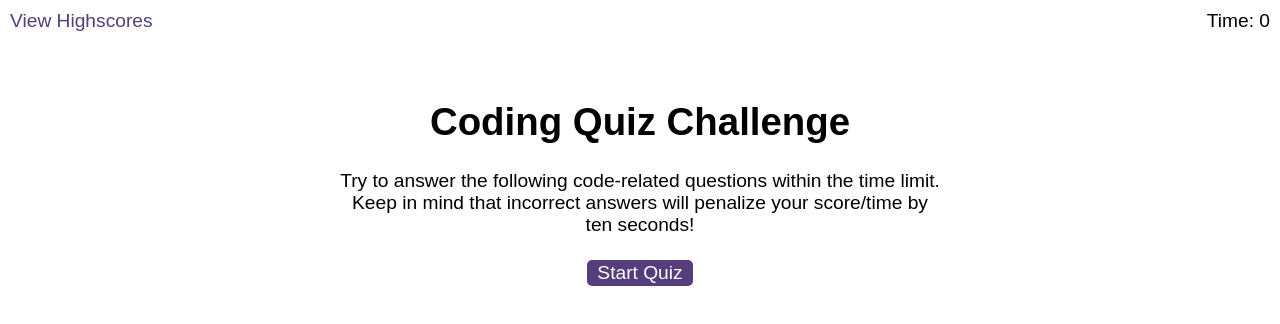
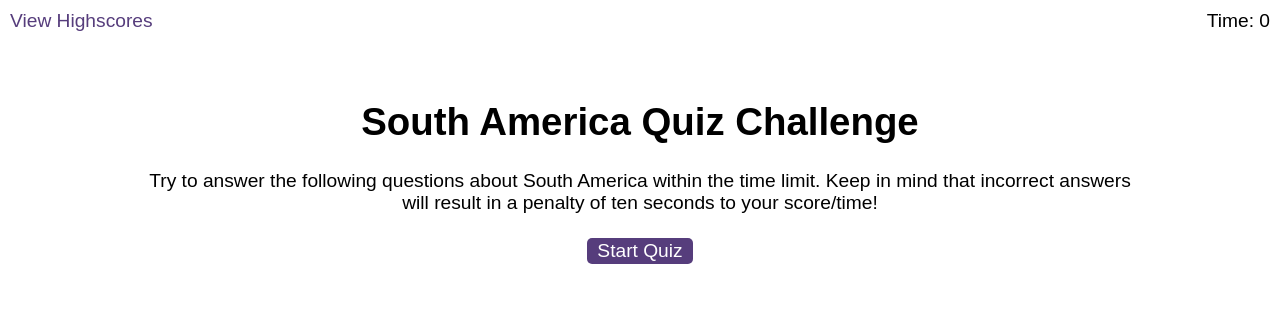
Before and after one commit to NicoleSanG/SouthAmerica-Quiz, a plain HTML site: page index.html in a window 1280 px wide. Drawn offline with Linux system fonts and the light colour scheme.

Commit message:
screenshots added to README

```diff
--- a/assets/css/styles.css
+++ b/assets/css/styles.css
@@ -55,7 +55,7 @@ li:nth-child(odd) {
 
 .wrapper {
   margin: 100px auto 0 auto;
-  max-width: 600px;
+  max-width: 1000px;
 }
 
 .hide {
--- a/assets/js/logic.js
+++ b/assets/js/logic.js
@@ -55,7 +55,7 @@ function displayQuestion() {
                 function playIncorrectAudio() {
                     var incorrect = new Audio('./assets/sfx/incorrect.wav');
                     incorrect.play();
-                    timer.textContent = time -= 10;
+                    timer.textContent = time -= 10; //When the answer is incorrect, the timer will subtract 10 seconds
                 }
                 playIncorrectAudio();
             }
--- a/index.html
+++ b/index.html
@@ -16,11 +16,9 @@
 
     <div class="wrapper">
       <div id="start-screen" class="start">
-        <h1>Coding Quiz Challenge</h1>
+        <h1>South America Quiz Challenge</h1>
         <p>
-          Try to answer the following code-related questions within the time
-          limit. Keep in mind that incorrect answers will penalize your
-          score/time by ten seconds!
+          Try to answer the following questions about South America within the time limit. Keep in mind that incorrect answers will result in a penalty of ten seconds to your score/time!
         </p>
         <button id="start">Start Quiz</button>
       </div>
```
Also changed, not shown: assets/images/quiz1.png (added), assets/images/quiz2.png (added), assets/images/quiz3.png (added), assets/images/quiz4.png (added), 1 other file.
